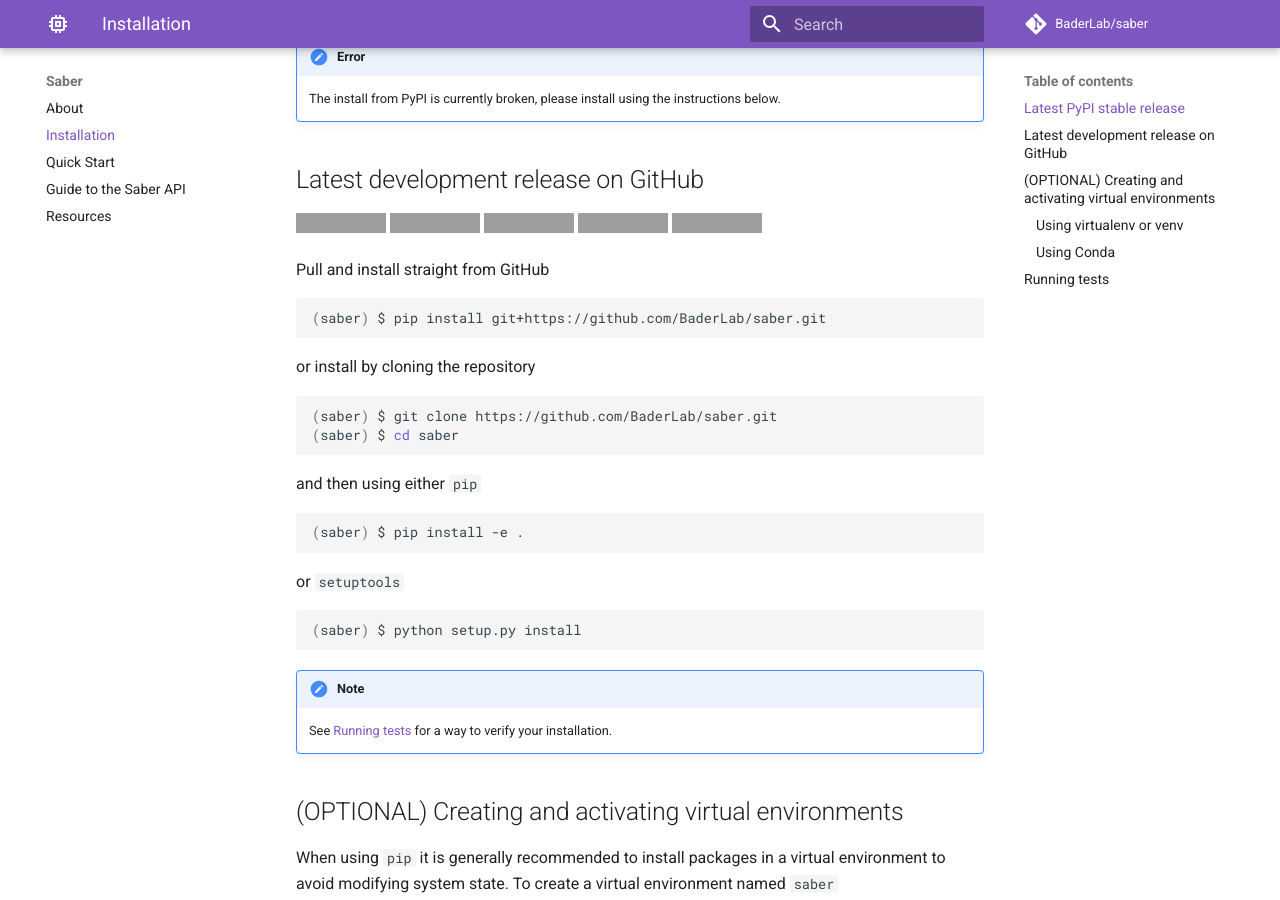
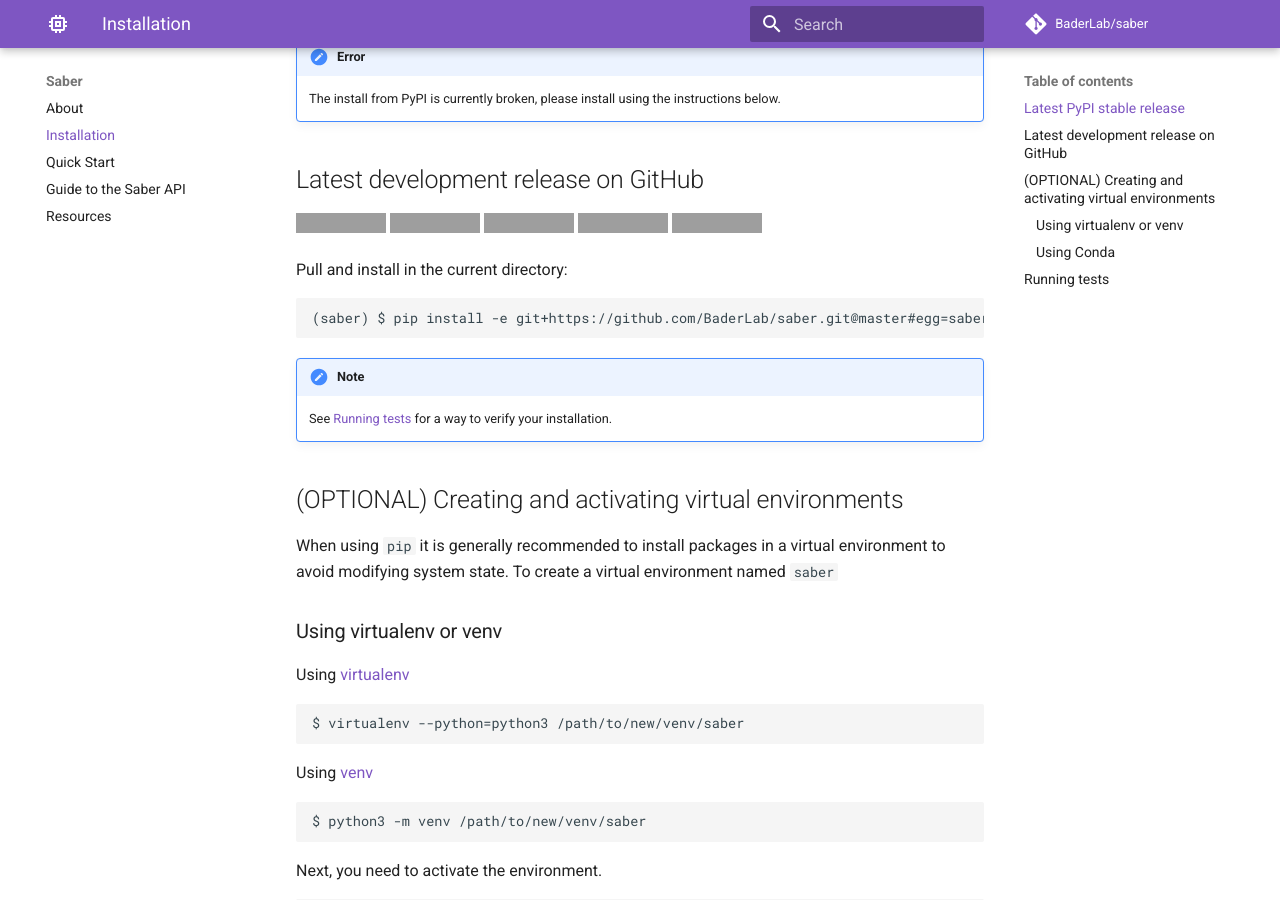
Before and after one commit to BaderLab/saber, an MkDocs documentation site: the page built from docs/installation.md, in a window 1280 px wide and 900 px high, scrolled down 734 px, cut to the strip 0-900 px from the top of the window. Built offline with MkDocs 1.6.1 and Material for MkDocs 9.7.7, drawn with Linux system fonts in a browser that asks for light colours; comment, search, counter and statistics services are not loaded; grey boxes are pictures that could not be loaded.

Commit message:
:books: Updating docs

````diff
--- a/docs/installation.md
+++ b/docs/installation.md
@@ -38,28 +38,10 @@
 [![GitHub-Commits](https://img.shields.io/github/commit-activity/y/baderlab/saber.svg?logo=git&logoColor=white&style=flat-square)](https://github.com/baderlab/saber/graphs/commit-activity)
 [![GitHub-Updated](https://img.shields.io/github/last-commit/baderlab/saber.svg?colorB=blue&logo=github&style=flat-square)](https://github.com/baderlab/saber/pulse)
 
-Pull and install straight from GitHub
+Pull and install in the current directory:
 
-```sh
-(saber) $ pip install git+https://github.com/BaderLab/saber.git
 ```
-
-or install by cloning the repository
-
-```sh
-(saber) $ git clone https://github.com/BaderLab/saber.git
-(saber) $ cd saber
-```
-
-and then using either `pip`
-
-```sh
-(saber) $ pip install -e .
-```
-or `setuptools`
-
-```sh
-(saber) $ python setup.py install
+(saber) $ pip install -e git+https://github.com/BaderLab/saber.git@master#egg=saber
 ```
 
 !!! note
````
Also changed, not shown: other parts of docs/installation.md (+1 -1 lines), README.md (+4 -22 lines), docs/resources.md (+10 -10 lines).
